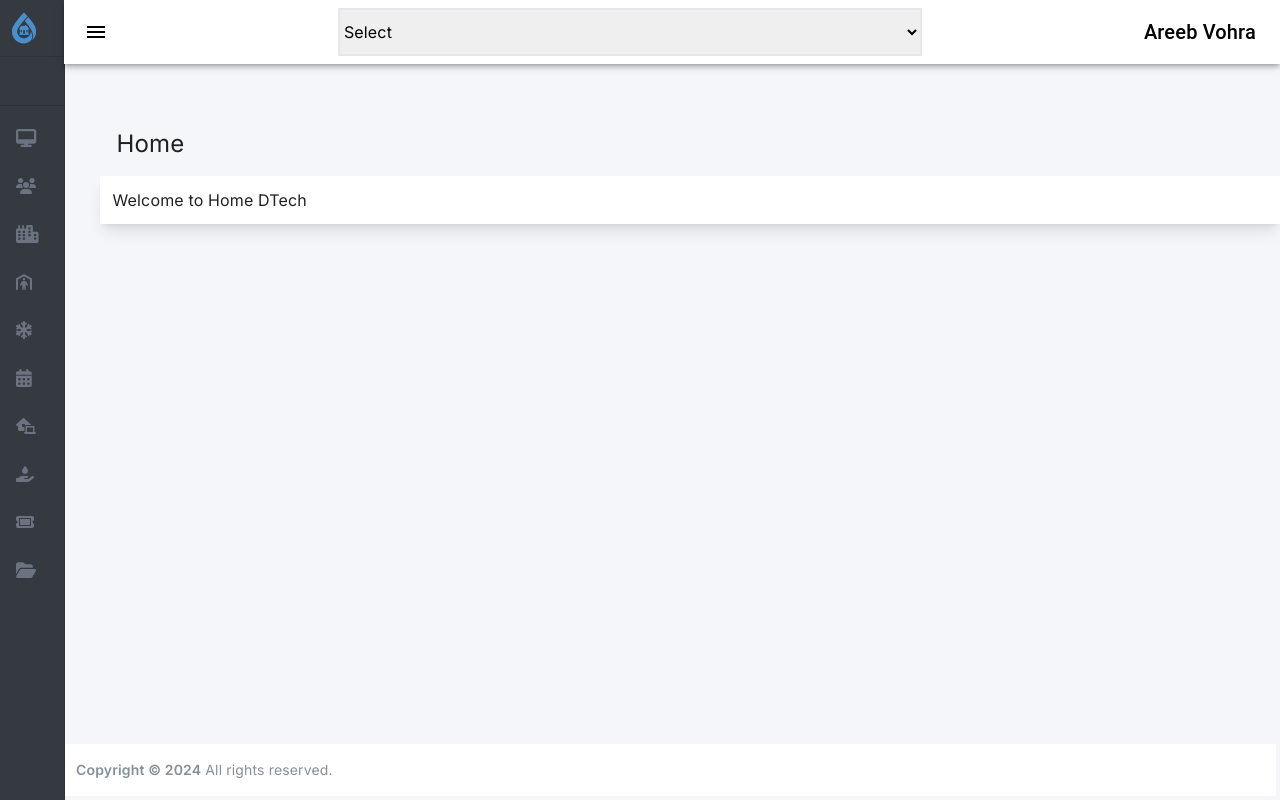
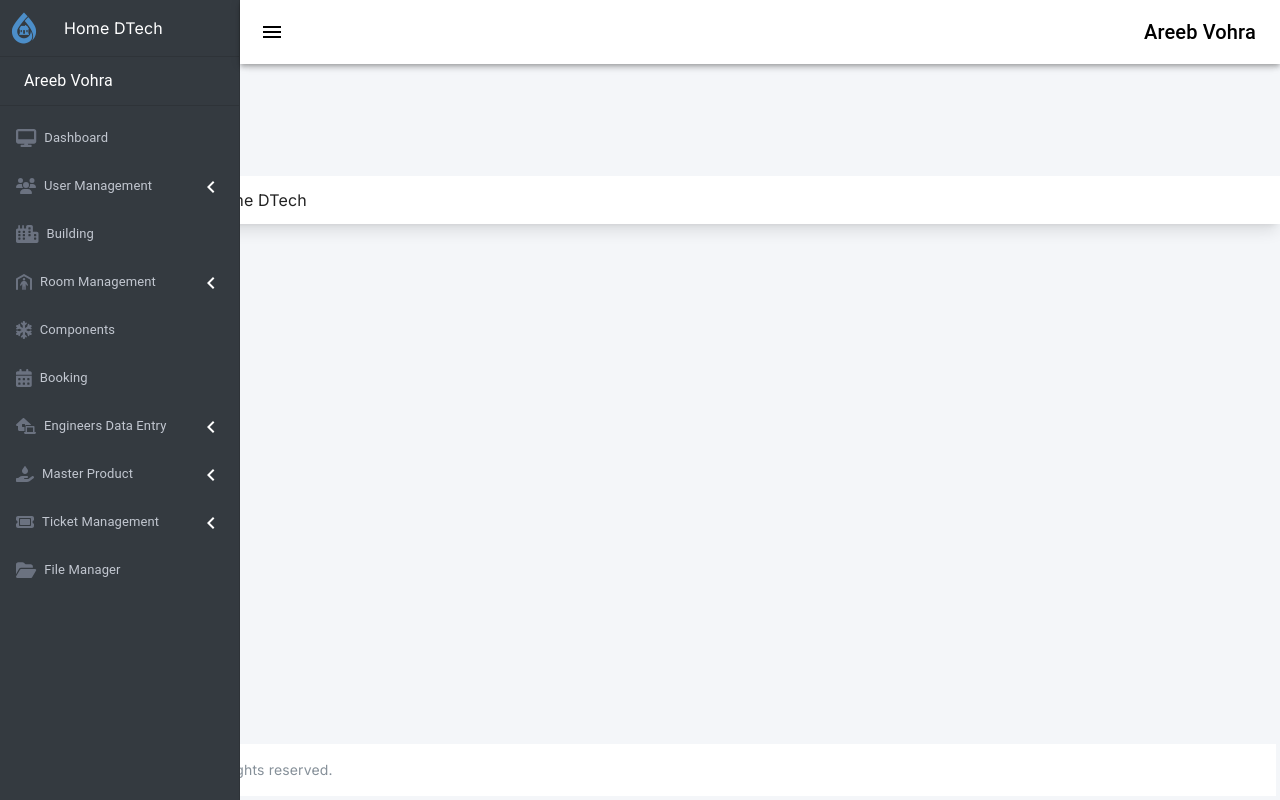
Before and after one commit to Saadgithubit/Home-DTech, a Next.js app: page / in a window 1280 px wide. Built offline with nearby package versions, Linux system fonts and the light colour scheme.

Commit message:
drawer icon extra space fix

```diff
--- a/src/components/sidebar/index.tsx
+++ b/src/components/sidebar/index.tsx
@@ -23,19 +23,18 @@ export default function Sidebar() {
   const theme = useTheme();
   const [isExpanded, setIsExpanded] = useState(false);
   const [collapseIndex, setCollapseIndex] = useState<number | null>(null);
-  const [listName , setlistName] = useState('')
-  const [open , setOpen] = useState(false)
-  let { isOpen , setisOpen } = useContext(DrawerContext)
+  const [listName, setlistName] = useState('')
+  const [open, setOpen] = useState(true)
+  let { isOpen, setisOpen } = useContext(DrawerContext)
 
   const handleDrawerOpen = () => {
     setOpen(true);
-    // setisOpen('open')
+    setisOpen('open')
   };
 
   const handleDrawerClose = () => {
     setOpen(false);
-    // setisOpen('close')
-
+    setisOpen('close')
   };
 
   const handleCollapse = (index: number) => {
@@ -46,14 +45,12 @@ export default function Sidebar() {
   return (
     <Box sx={{ display: 'flex' }}>
       <CssBaseline />
-      <AppBar position="fixed" open={open} sx={{ backgroundColor: '#FFFFFF', color: 'black', border: 'none', width: !open ? '95%' : '82.2%' }}>
+      <AppBar position="fixed" open={open} sx={{ backgroundColor: '#FFFFFF', color: 'black', ...(!open && { width: '96.2%' }) }}>
         <Toolbar sx={{ display: 'flex', justifyContent: 'space-between' }}>
-          <IconButton color="inherit" aria-label="open drawer" onClick={open ? handleDrawerClose : handleDrawerOpen} edge="start">
+          <IconButton color="inherit" aria-label="open drawer" onClick={open ? handleDrawerClose : handleDrawerOpen} edge="start"
+            sx={{ marginRight: 5 }}>
             <MenuIcon />
           </IconButton>
-          <select className="w-1/2 h-12 border-2">
-            <option value="Select">Select</option>
-          </select>
           <Typography variant="h6" noWrap component="div" sx={{ textJustify: 'end' }}>
             Areeb Vohra
           </Typography>
@@ -64,7 +61,7 @@ export default function Sidebar() {
           <Image className="w-8 h-8 mx-2" alt="logo" src={logo} />
           <div className="flex justify-center items-center text-left p-4 mr-4">
             <Link href="/">
-              <p className="mr-10" style={{ opacity: open ? 1 : 0 }}>Home Dtech</p>
+              <p className="mr-10" style={{ opacity: open ? 1 : 0 }}>Home DTech</p>
             </Link>
           </div>
         </div>
```
